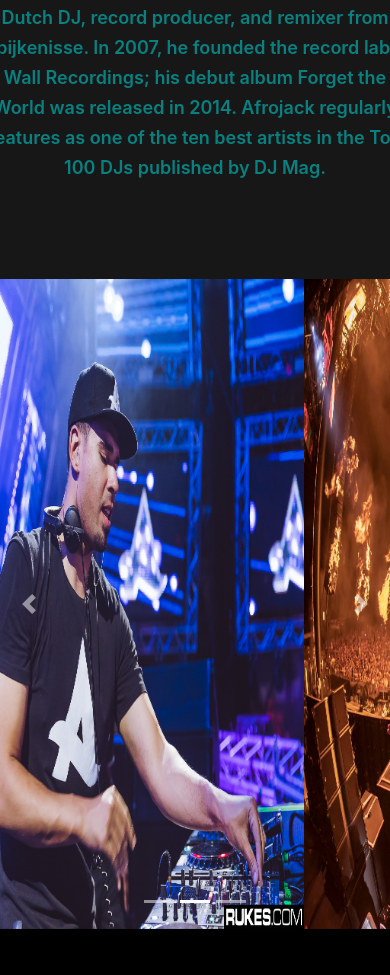
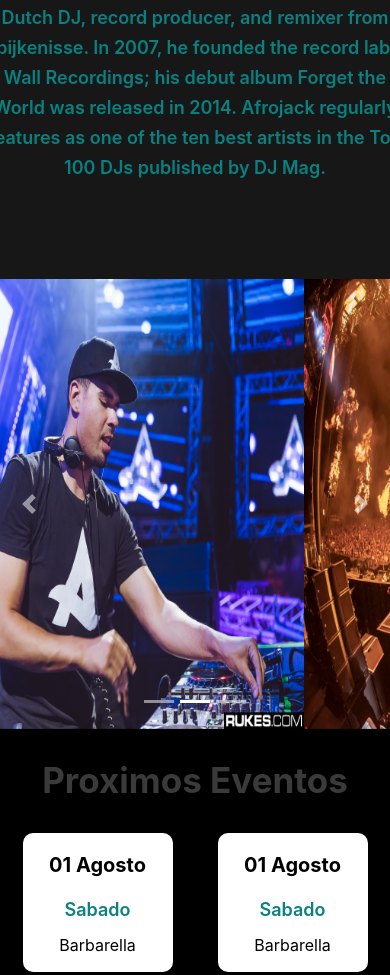
Before and after one commit to eidytrinidad/Artist-Template, a plain HTML site: page index.html in a window 390 px wide. Shown: the part 1566-2541 px from the top of the page. Drawn offline with nearby package versions, Linux system fonts and the light colour scheme.

Commit message:
Working with more queries

```diff
--- a/css/style.css
+++ b/css/style.css
@@ -425,6 +425,12 @@ footer {
       width: 430px;
       text-align: center; }
 
+  .gallery {
+    width: 100%;
+    height: 400px; }
+    .gallery .carousel img {
+      height: 450px; }
+
   .eventos .container h2 {
     font-size: 35px; }
   .eventos .container .eventosBox {
```
